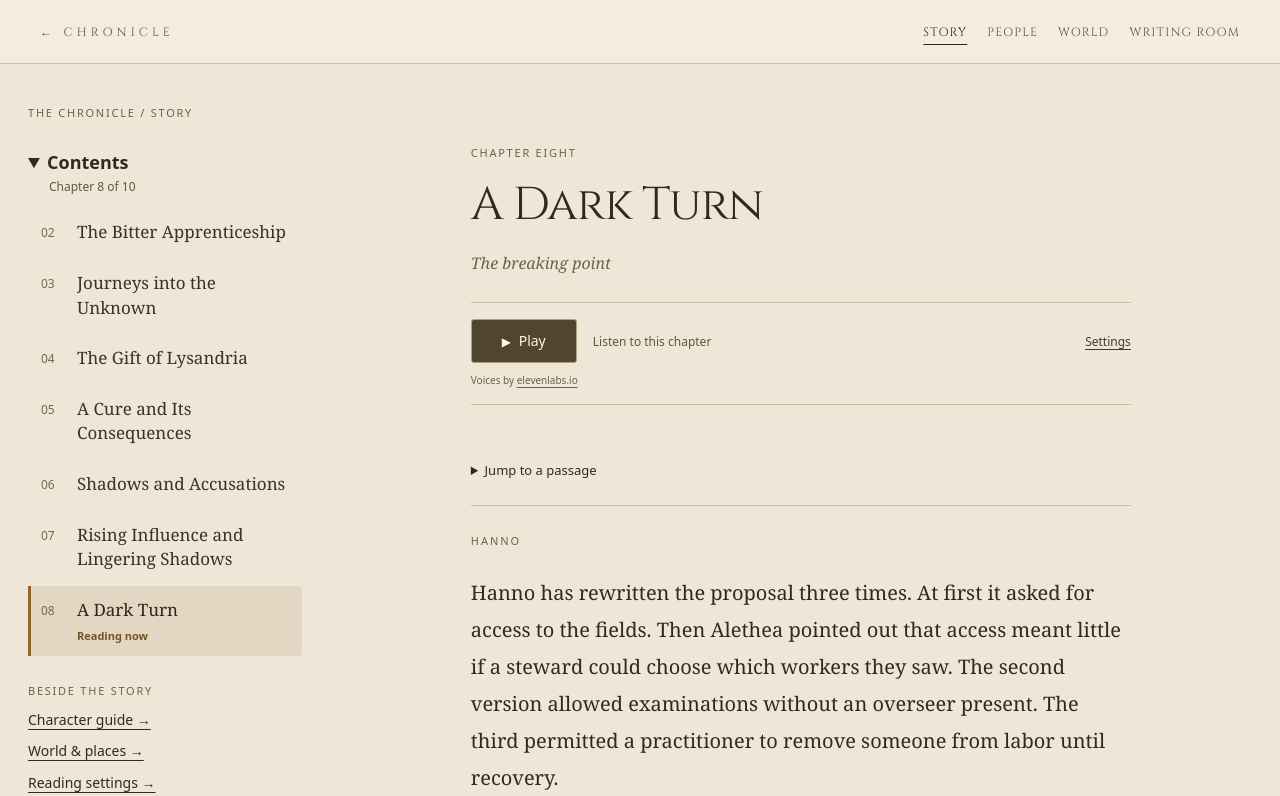
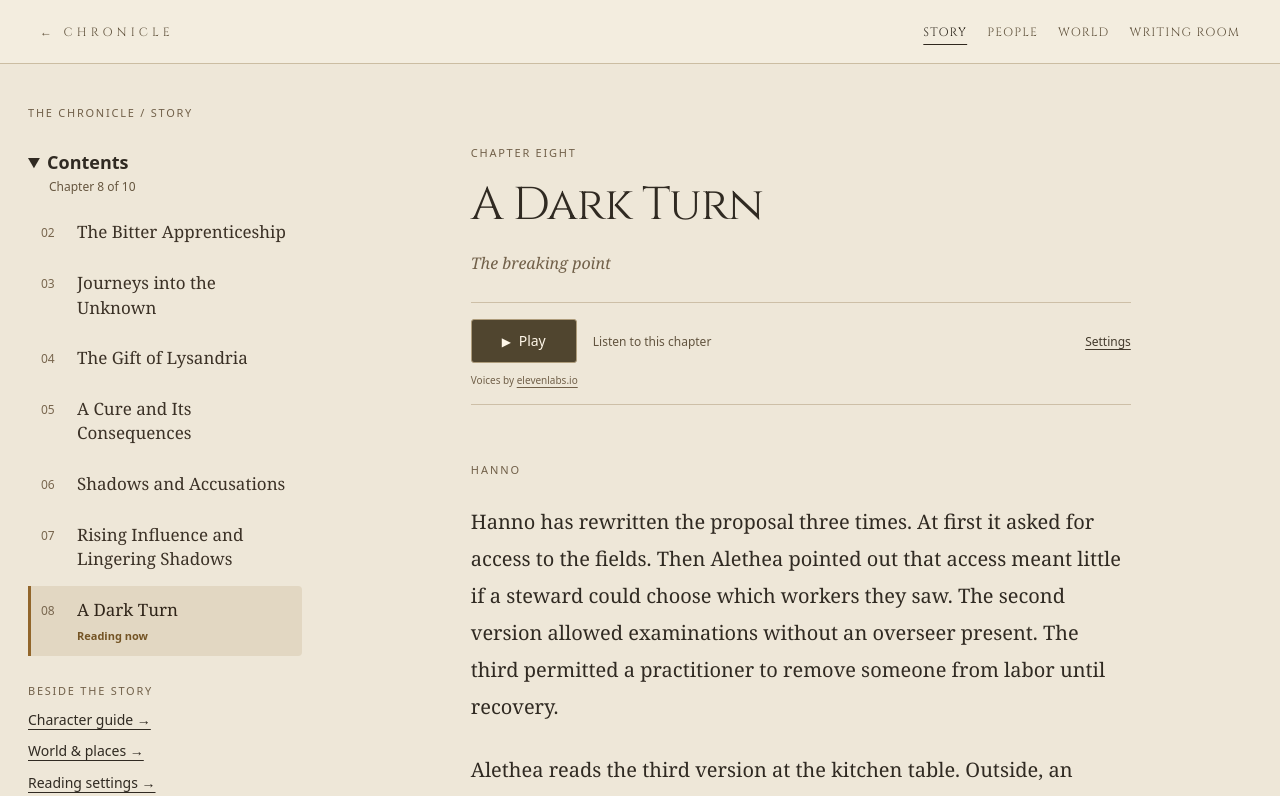
Before and after one commit to Suphian/chronicle, a Next.js app: page /chapters/a-dark-turn in a window 1280 px wide. Shown: the top 796 px of the page. Built offline with nearby package versions, Linux system fonts and the light colour scheme.

Commit message:
Remove passage jump menu from chapter reader

```diff
--- a/src/components/BookReader.tsx
+++ b/src/components/BookReader.tsx
@@ -80,12 +80,6 @@ export function BookReader({ chapter, prev, next, initialSceneId }: {
               {!prose && <p className="book-intro">{chapter.summary}</p>}
             </header>
             <ChapterNarration chapter={chapter} initialSceneId={initialSceneId} onActiveParagraph={setNarrating} />
-            <details className="book-sections">
-              <summary>{prose ? "Jump to a passage" : "Planned scenes"}</summary>
-              <nav aria-label="In this chapter">
-              {scenes.map((scene, i) => <a key={scene.id} href={`#${scene.id}`}>{scene.heading ?? `Passage ${i + 1}`}</a>)}
-              </nav>
-            </details>
             {scenes.map((scene, sceneIndex) => <section id={scene.id} key={scene.id} className="book-scene">
               {prose && sceneIndex > 0 && <div className="scene-divider" aria-hidden="true">✦</div>}
               {scene.pov && (sceneIndex === 0 || scene.pov !== scenes[sceneIndex - 1].pov) && <p className="scene-pov">{scene.pov}</p>}
```
